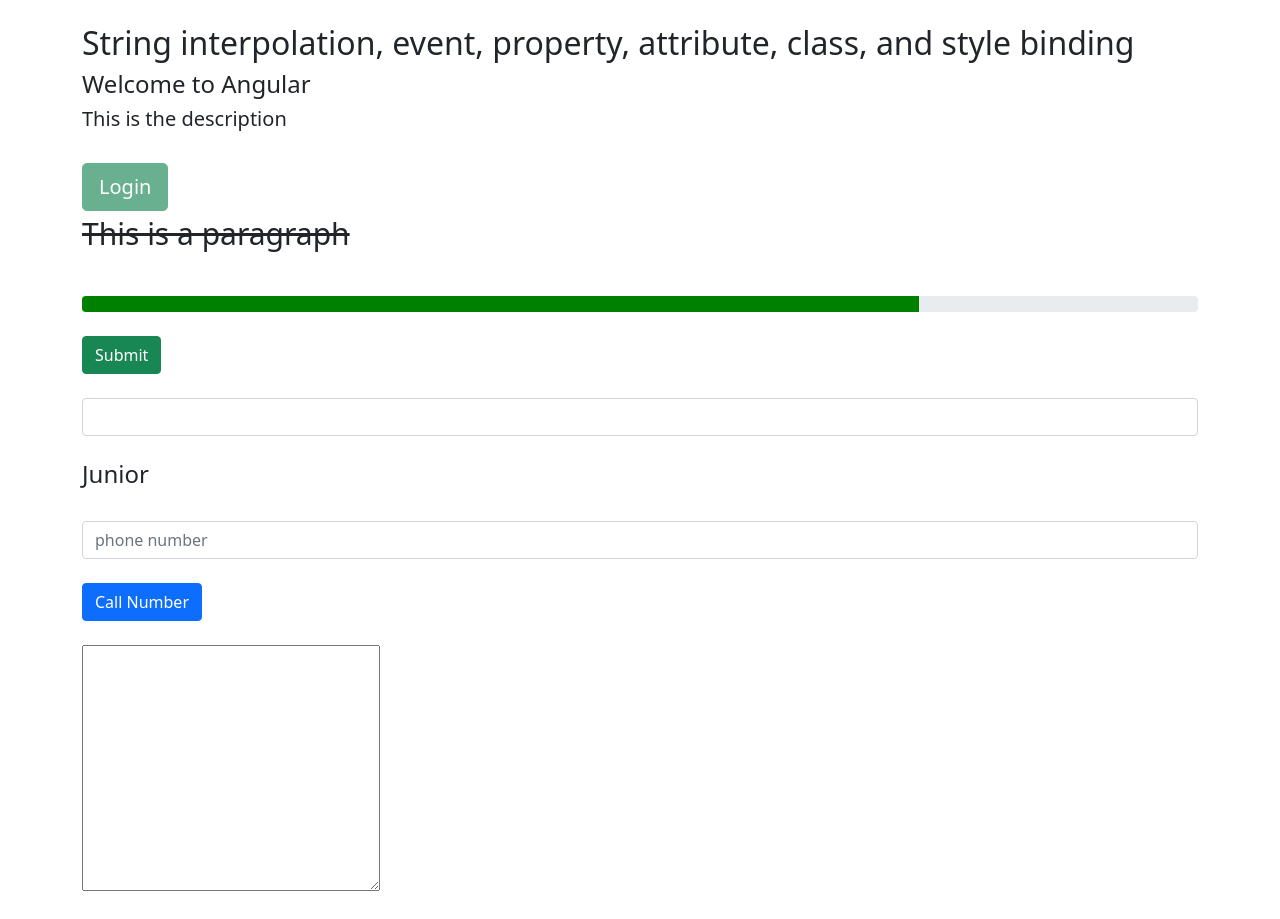
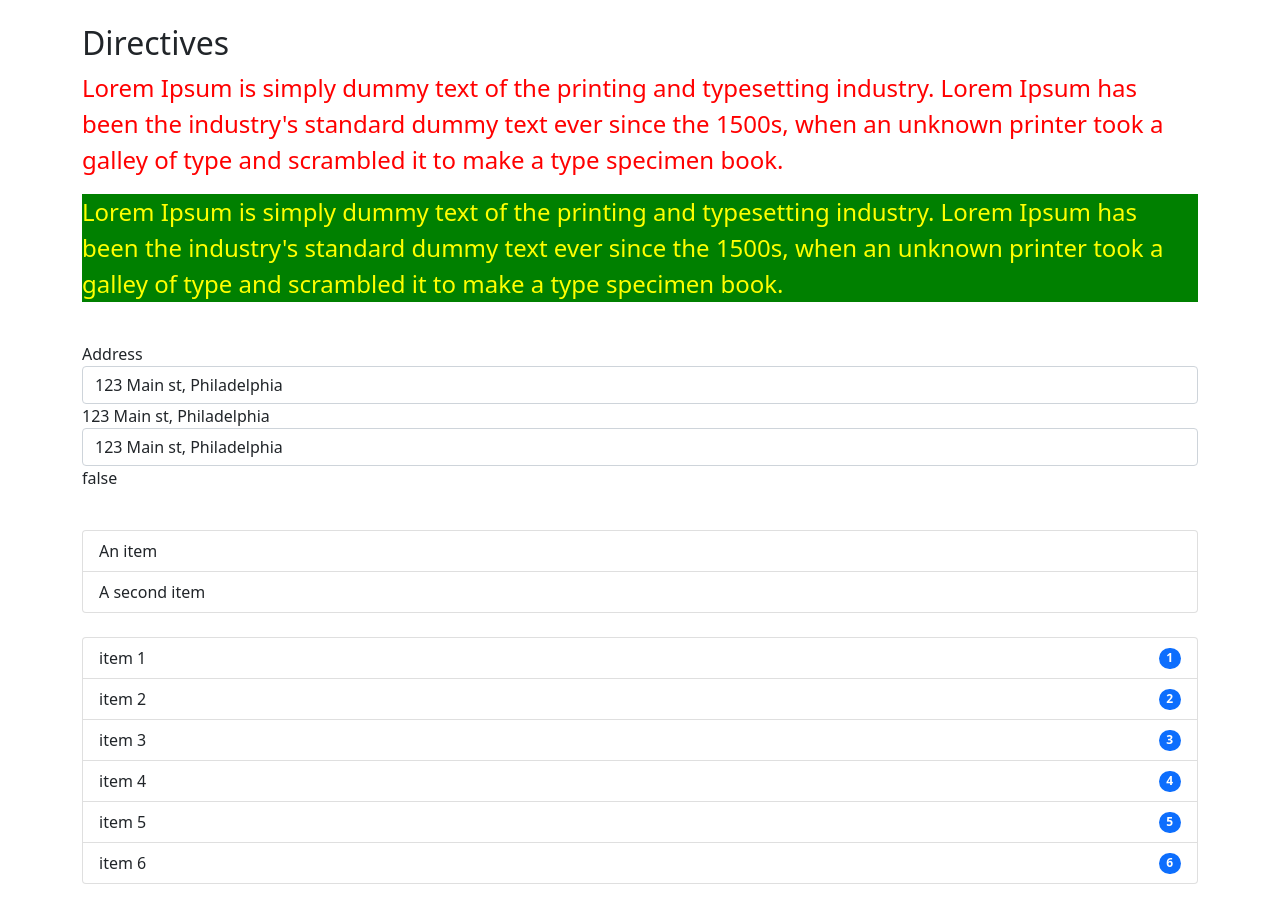
Before and after one commit to juniorro/ngcrashcourse, an Angular app: page / in a window 1280 px wide. Shown: the top 919 px of the page. Built offline with nearby package versions, Linux system fonts and the light colour scheme.

Commit message:
more clean up

```diff
--- a/src/app/app.component.html
+++ b/src/app/app.component.html
@@ -1,69 +1,6 @@
 <div class="container mt-4 mb-4">
   <div class="row">
     <div class="col-xs-12">
-      <h2>String interpolation, event, property, attribute, class, and style binding</h2>
-
-      <!-- https://angular.io/guide/template-syntax#event-binding-event -->
-      <!-- String interpolation -->
-      <!-- https://angular.io/guide/interpolation -->
-
-      <h4>{{ title }}</h4>
-      <h5>{{ getDescription() }}</h5>
-      <!-- <img src="{{ imageUrl }}" width="400" height="400" alt="Beach"> -->
-
-      <br>
-
-      <!-- Property binding -->
-      <!-- https://angular.io/guide/property-binding -->
-
-      <button [disabled]="isAuthenticated" class="btn btn-success btn-lg">Login</button>
-      <p [innerText]="paragrapText" [style.text-decoration]="'line-through'" [style.font-size.px]=30></p>
-      <!-- <img [src]="imageUrl" width="400" height="400" alt="Beach"> -->
-
-      <br>
-
-      <!-- Attribute, class, and style bindings -->
-      <!-- https://angular.io/guide/attribute-binding -->
-
-      <div class="progress">
-        <div id="progress" [style.width.%]=75 [style.background-color]="'green'" class="progress-bar" role="progressbar"
-          aria-valuemin="0" aria-valuemax="100">
-        </div>
-      </div>
-
-      <br>
-
-      <!-- Event binding -->
-      <!-- https://angular.io/guide/event-binding -->
-      <!-- https://www.w3schools.com/jsref/dom_obj_event.asp -->
-
-      <button type="button" class="btn btn-success" [class.hightlight]="false" (click)="onSubmit($event)">Submit</button>
-
-      <br>
-      <!-- <input type="text" (input)="name=$event.target.value"><br/> -->
-      <br>
-      <input type="text" (input)="printValue(phone)" class="form-control"><br />
-
-      <h4>{{ name }}</h4>
-
-      <br>
-
-      <input type="text" #phone placeholder="phone number" class="form-control" />
-
-      <br>
-
-      <button type="button" class="btn btn-primary" (click)="callPhone(phone.value)">Call Number</button>
-
-      <br><br>
-
-      <textarea #text name="" id="" cols="30" rows="10" (copy)="mouseOver($event)" (input)="mouseOver($event)" (mouseover)="mouseOver($event)"></textarea>
-
-      <br><br>
-
-      <input type="file" #fileInput (change)="uploadFile($event);mouseOver($event)" placeholder="photo" class="form-control" /> <br>
-      <button type="button" class="btn btn-primary" (click)="fileInput.click()">Choose File</button>
-
-      <hr>
 
       <h2>Directives</h2>
 
@@ -71,14 +8,14 @@
       <!-- https://angular.io/guide/built-in-directives -->
       <!-- Built-in directives - Attribure directive(NgClass, NgStyle, NgModel) -->
 
-      <p class="fs-4 text" [ngClass]="isVisible ? 'hightlight' : 'dark'">
+      <p class="fs-4 text" [ngClass]="isAuthenticated ? 'hightlight' : 'dark'">
         <!-- [ngClass]="'hightlight'" -->
         Lorem Ipsum is simply dummy text of the printing and typesetting industry. Lorem Ipsum has been the industry's
         standard dummy text ever since the 1500s, when an unknown printer took a galley of type and scrambled it to make
         a type specimen book.
       </p>
 
-      <p class="fs-4 text" [ngStyle]="{ 'color': 'yellow', 'background-color': isVisible ? 'green': 'blue' }">
+      <p class="fs-4 text" [ngStyle]="{ 'color': 'yellow', 'background-color': isAuthenticated ? 'green': 'blue' }">
         Lorem Ipsum is simply dummy text of the printing and typesetting industry. Lorem Ipsum has been the industry's
         standard dummy text ever since the 1500s, when an unknown printer took a galley of type and scrambled it to make
         a type specimen book.
--- a/src/app/app.component.ts
+++ b/src/app/app.component.ts
@@ -6,41 +6,9 @@ import { Component } from '@angular/core';
   styleUrls: ['./app.component.css']
 })
 export class AppComponent {
-  // String interpolation
-  title = 'Welcome to Angular';
-  paragrapText = 'This is a paragraph';
   isAuthenticated = true;
-  imageUrl = 'https://images.unsplash.com/photo-1519046904884-53103b34b206';
   name = 'Junior';
-  isVisible = true;
   address = '123 Main st, Philadelphia';
   items = ['item 1', 'item 2', 'item 3', 'item 4', 'item 5', 'item 6'];
 
-  getDescription(): string {
-    // logic
-    const element = document.getElementById('progress') as HTMLDivElement;
-    // console.log(element.style);
-    return 'This is the description';
-  }
-
-  onSubmit(event: Event): void {
-    console.log('Submitted...', event);
-  }
-
-  printValue(phone: HTMLInputElement): void  {
-    console.log(phone);
-  }
-
-  callPhone(phone: string): void  {
-    console.log(phone);
-  }
-
-  mouseOver(event: any): void {
-    console.log(event)
-  }
-
-  uploadFile(event: Event): void {
-    console.log(event)
-  }
-
 }
```
